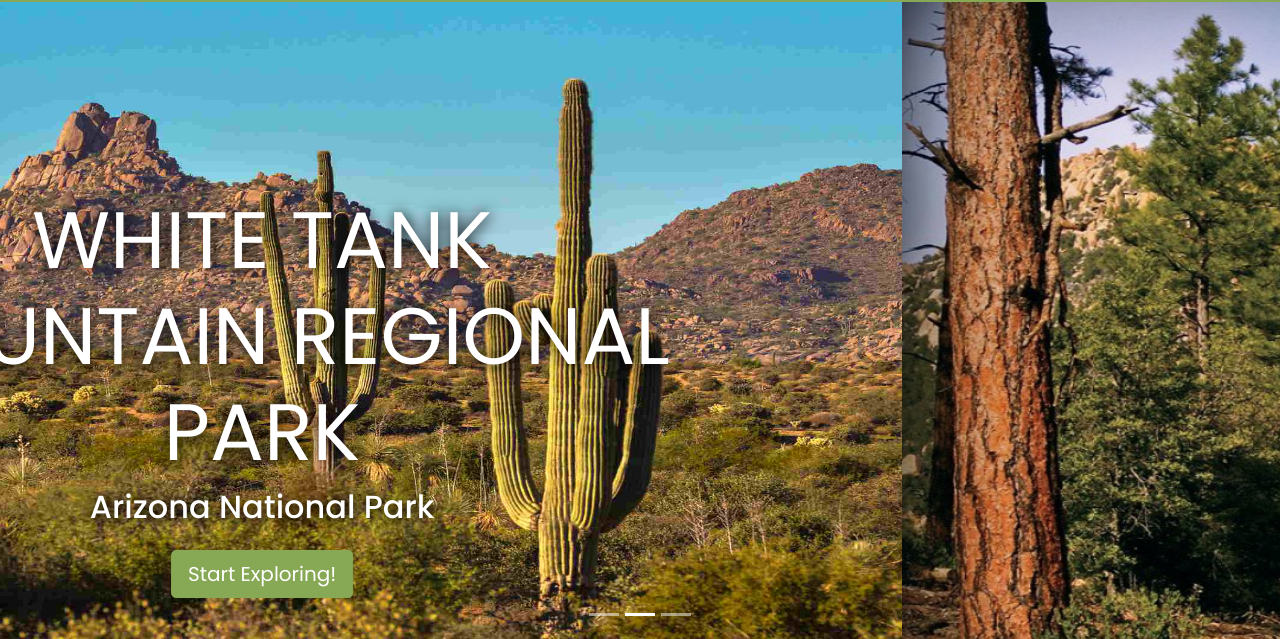
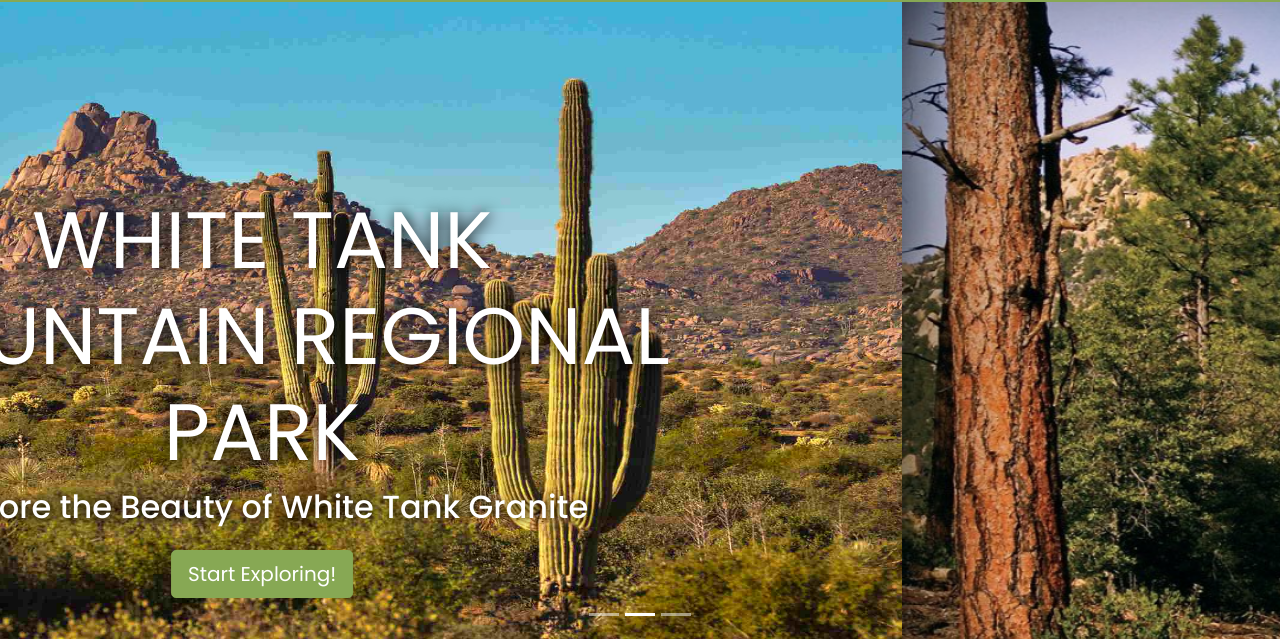
Before and after one commit to Kazandra/GranitePark, a plain HTML site: page index.html in a window 1280 px wide. Shown: the part 124-763 px from the top of the page. Drawn offline with nearby package versions, Linux system fonts and the light colour scheme.

Commit message:
Update index.html

```diff
--- a/index.html
+++ b/index.html
@@ -52,7 +52,7 @@ Intro Image Carousel
 			<img src="img/home3.jpg">
 			<div class="carousel-caption">
 				<h1 class="display-2">White Tank Mountain Regional Park</h1>
-				<h3>Arizona National Park</h3>
+				<h3>Explore the Beauty of White Tank Granite</h3>
 				<button type="button" class="btn btn-primary btn-lg">Start Exploring!</button>
 			</div>
 		</div>
```
